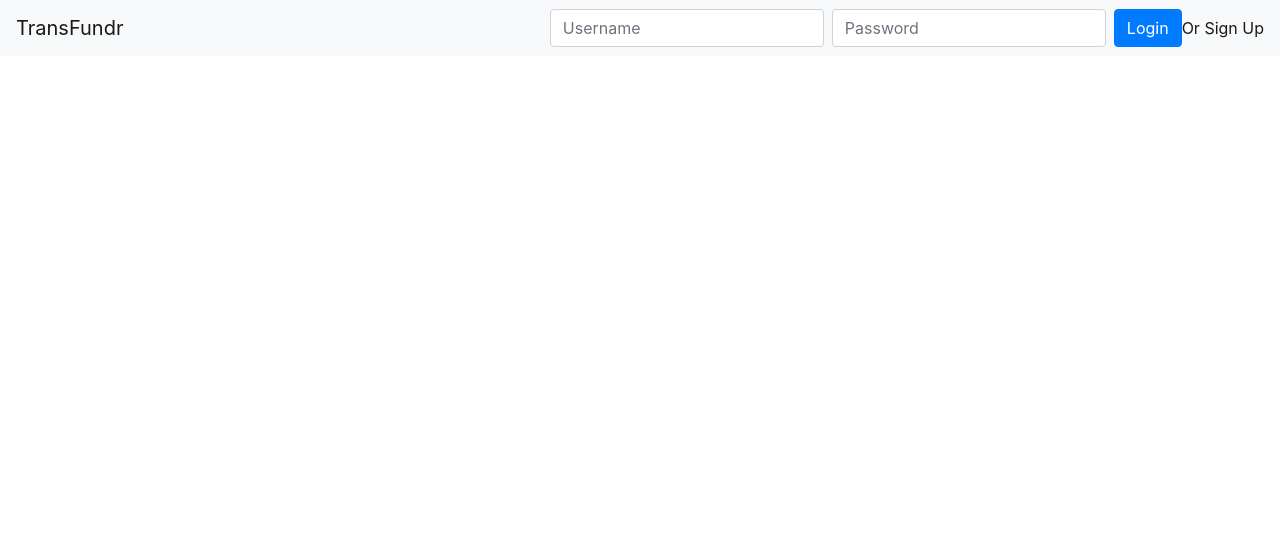
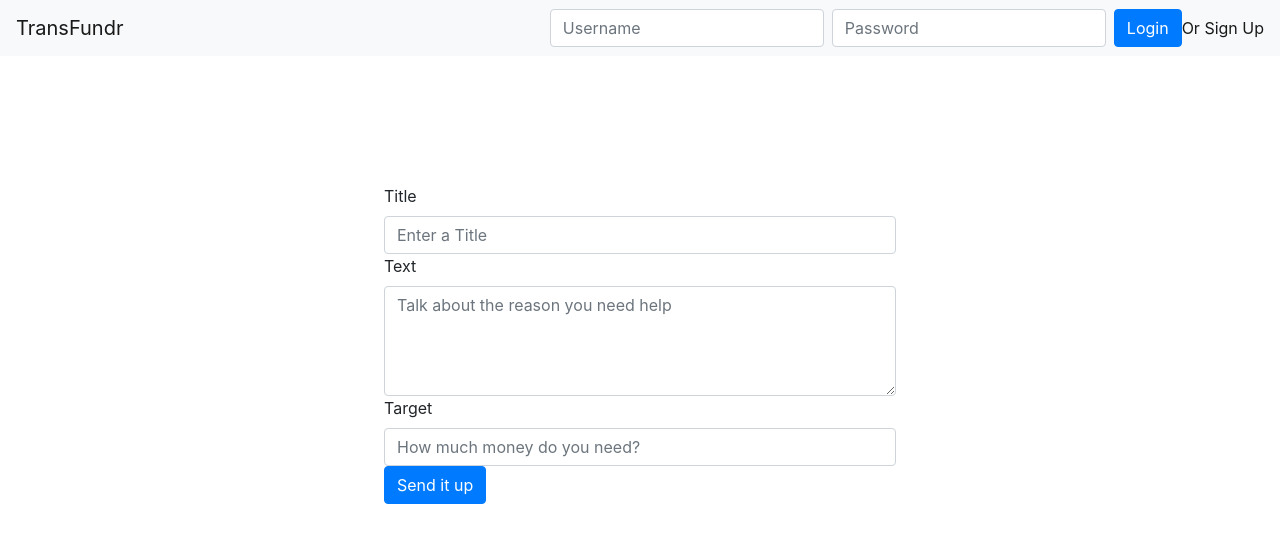
Before and after one commit to LucySuddenly/transfundr-frontend, a React (Create React App) app: page /newbeacon in a window 1280 px wide. Shown: the top 542 px of the page. Built offline with nearby package versions, Linux system fonts and the light colour scheme.

Commit message:
added new beacon form, connected it to the backend

```diff
--- a/src/App.js
+++ b/src/App.js
@@ -12,6 +12,7 @@ import toaster from 'toasted-notes';
 import 'toasted-notes/src/styles.css';
 import NewProfile from './components/newprofile'
 import Profile from './components/profile'
+import NewBeacon from './components/newbeacon'
 
 class App extends Component {
   constructor(){
@@ -96,7 +97,7 @@ class App extends Component {
             <Route exact path="/donations/:id"/>
             <Route exact path="/newdonation" render={()=>(<NewDonation/>)}/>
             <Route exact path="/newprofile" render={()=>(<NewProfile/>)}/>
-            <Route exact path="/newbeacon"/>
+            <Route exact path="/newbeacon" render={()=>(<NewBeacon/>)}/>
             <Route exact path="/rankings"/>
           </Switch>
         </Router>
--- /dev/null
+++ b/src/components/newbeacon.js
@@ -0,0 +1,60 @@
+import React, { Component } from 'react';
+import Form from 'react-bootstrap/Form'
+import FormControl from 'react-bootstrap/FormControl'
+import Button from 'react-bootstrap/Button'
+import {withRouter} from 'react-router';
+
+class NewBeacon extends Component {
+    constructor() {
+        super()
+        this.state = {
+            title: "",
+            text: "",
+            target: ""
+        }
+    }
+
+    onTextFormChange = (ev) => {
+        this.setState({
+            [ev.target.name]: ev.target.value
+        })
+    }
+
+    submitForm = (ev) => {
+        ev.preventDefault()
+        fetch("//localhost:3000/beacons", {
+          method: "POST",
+          headers:{
+            "Content-Type": "application/json",
+            Accept: "application/json",
+            Authorization: `Bearer ${localStorage.getItem("jwt")}`
+          },
+          body: JSON.stringify(this.state)
+        })
+        .then(resp => resp.json())
+        .then(json => {
+            console.log(json)
+            this.props.history.push(`beacons/${json.id}`)
+        })
+    }
+
+    render() {
+        return (
+            <div className="standaloneform">
+            <Form onSubmit={(ev)=> this.submitForm(ev)}>
+                <Form.Label>Title</Form.Label>
+                <FormControl value={this.state.title} onChange={(ev)=>{this.onTextFormChange(ev)}} name="title" type="text" placeholder="Enter a Title" />
+                <Form.Label>Text</Form.Label>
+                <FormControl value={this.state.text} onChange={(ev)=>{this.onTextFormChange(ev)}} name="text" as="textarea"  type="text" placeholder="Talk about the reason you need help" rows={4}/>
+                <Form.Label>Target</Form.Label>
+                <FormControl value={this.state.target} onChange={(ev)=>{this.onTextFormChange(ev)}} name="target" type="text" placeholder="How much money do you need?"/>
+                <Button variant="primary" type="submit">
+                    Send it up
+                </Button>
+            </Form>
+            </div>
+        );
+    }
+}
+
+export default withRouter(NewBeacon);
```
